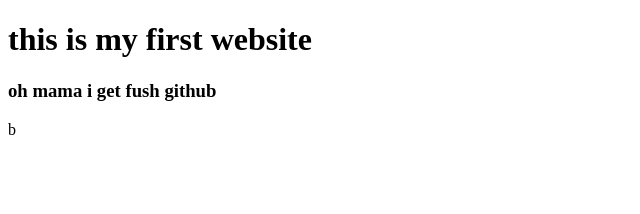
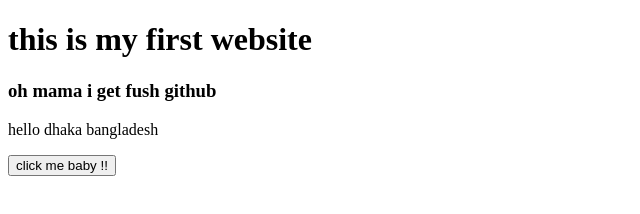
Before and after one commit to HJAnwar/my-first-website, a plain HTML site: page index.html in a window 1280 px wide. Shown: the whole page, without its empty margins (0-640 px from the left). Drawn offline with Linux system fonts and the light colour scheme.

Commit message:
new adding work

```diff
--- a/index.html
+++ b/index.html
@@ -10,6 +10,7 @@
 
     <h3>oh mama i get fush github</h3>
 
-
+    <p>hello dhaka bangladesh </p>
+    <button> click me baby !!</button>
 </body>
-</html>b
+</html>
```
